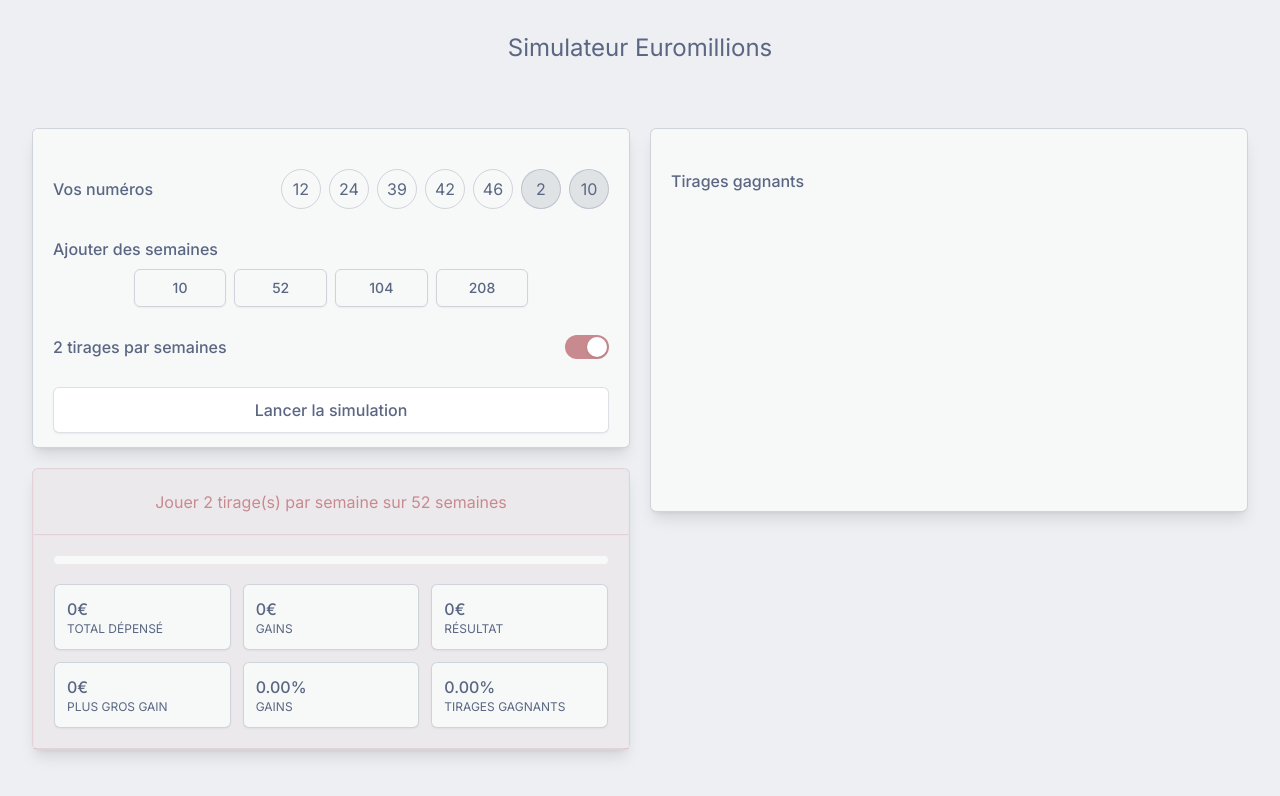
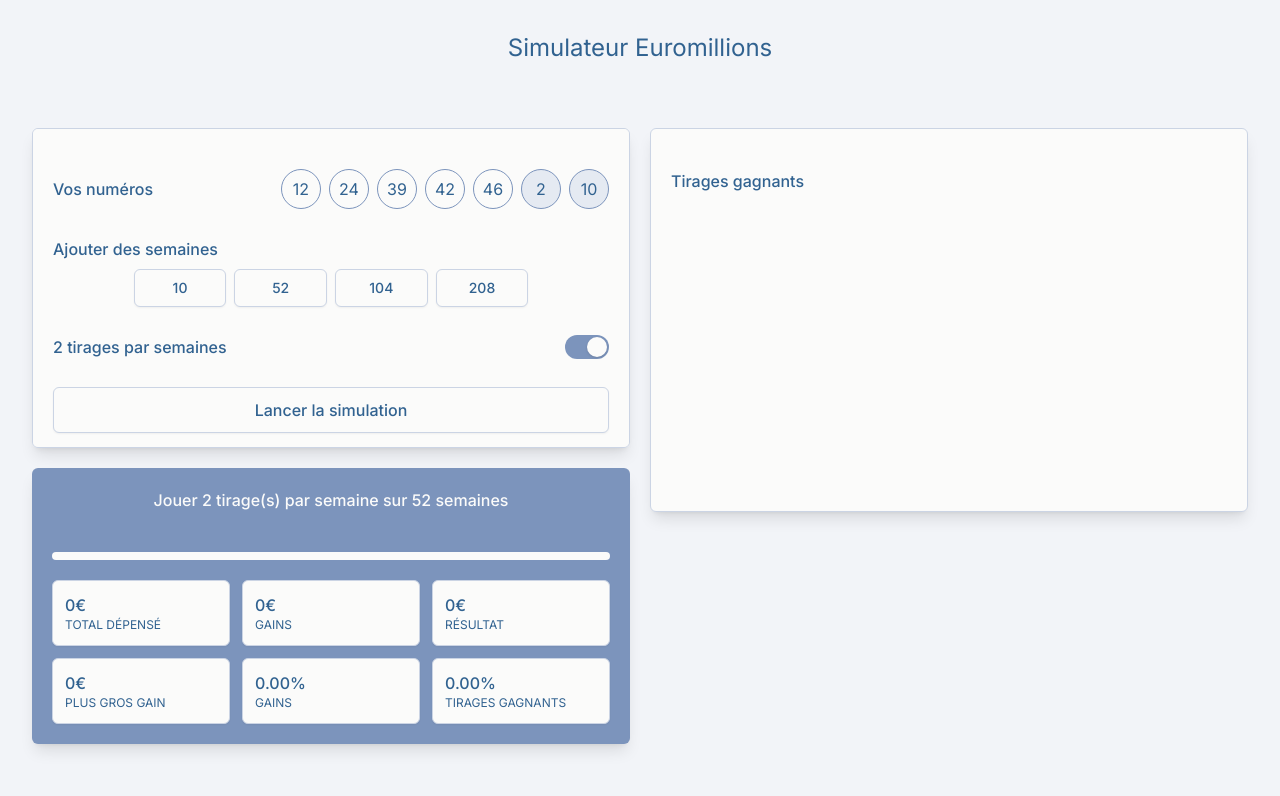
Before and after one commit to jean1591/euromillion-simulator, a Next.js app: page / in a window 1280 px wide. Shown: the top 796 px of the page. Built offline with nearby package versions, Linux system fonts and the light colour scheme.

Commit message:
new color palette

```diff
--- a/src/app/components/draw.tsx
+++ b/src/app/components/draw.tsx
@@ -17,7 +17,7 @@
           key={num}
           className={classNames(
             baseNumbers.includes(num) ? "bg-green-200" : "",
-            "w-7 h-7 md:w-10 md:h-10 rounded-full flex justify-center items-center border border-dark-shade/25"
+            "w-7 h-7 md:w-10 md:h-10 rounded-full flex justify-center items-center border border-ship-cove-500"
           )}
         >
           {num}
@@ -28,8 +28,8 @@
         <p
           key={num}
           className={classNames(
-            starNumbers.includes(num) ? "bg-green-200" : "bg-dark-shade/15 ",
-            "w-7 h-7 md:w-10 md:h-10 rounded-full flex justify-center items-center border border-dark-shade/25"
+            starNumbers.includes(num) ? "bg-green-200" : "bg-ship-cove-100",
+            "w-7 h-7 md:w-10 md:h-10 rounded-full flex justify-center items-center border border-ship-cove-500"
           )}
         >
           {num}
--- a/src/app/components/panel.tsx
+++ b/src/app/components/panel.tsx
@@ -11,7 +11,7 @@
     <div
       className={classNames(
         height,
-        "border border-dark-shade/25 bg-light-shade py-10 px-5 rounded-md overflow-y-scroll shadow-lg mb-5"
+        "border border-ship-cove-200 bg-light-shade py-10 px-5 rounded-md overflow-y-scroll shadow-lg mb-5"
       )}
     >
       {children}
--- a/src/app/components/results/resultsCard.tsx
+++ b/src/app/components/results/resultsCard.tsx
@@ -3,51 +3,52 @@
 import { useSelector } from "react-redux";
 
 export const ResultsCard = () => {
-  const { numberOfDrawsPerWeek, numberOfWeeksToPlay, numberOfDraws } =
-    useSelector((state: RootState) => state.simulationSettings);
+  const { numberOfDrawsPerWeek, numberOfWeeksToPlay } = useSelector(
+    (state: RootState) => state.simulationSettings
+  );
   const { drawsNumber, winnings, winningsArray } = useSelector(
     (state: RootState) => state.simulationResults
   );
 
   return (
-    <div className="border border-dark-accent/25 rounded-md bg-dark-accent/5 shadow-lg mb-10">
-      <div className="border border-b-dark-accent/25 text-dark-accent p-5 rounded-t-md text-center">
-        <p className="text-md font-normal text-center">
+    <div className="rounded-md bg-ship-cove-500 shadow-lg mb-10">
+      <div className="p-5 text-center">
+        <p className="text-light-shade font-medium text-md text-center">
           {`Jouer ${numberOfDrawsPerWeek} tirage(s) par semaine sur ${numberOfWeeksToPlay} semaines`}
         </p>
       </div>
 
-      <div className="border border-b-dark-accent/25 p-5">
+      <div className="p-5">
         <SimulationStatus />
 
         <div className="pt-5 grid grid-cols-3 gap-3">
-          <div className="bg-light-shade border border-dark-shade/25 rounded-md shadow-sm text-base p-3">
+          <div className="bg-light-shade border border-ship-cove-200 rounded-md shadow-sm text-base p-3">
             <p className="font-medium">{`${drawsNumber * 2.5}€`}</p>
             <p className="uppercase font-normal text-xs">Total dépensé</p>
           </div>
-          <div className="bg-light-shade border border-dark-shade/25 rounded-md shadow-sm text-base p-3">
+          <div className="bg-light-shade border border-ship-cove-200 rounded-md shadow-sm text-base p-3">
             <p className="font-medium">{`${winnings}€`}</p>
             <p className="uppercase font-normal text-xs">Gains</p>
           </div>
-          <div className="bg-light-shade border border-dark-shade/25 rounded-md shadow-sm text-base p-3">
+          <div className="bg-light-shade border border-ship-cove-200 rounded-md shadow-sm text-base p-3">
             <p className="font-medium">{`${-drawsNumber * 2.5 + winnings}€`}</p>
             <p className="uppercase font-normal text-xs">Résultat</p>
           </div>
 
-          <div className="bg-light-shade border border-dark-shade/25 rounded-md shadow-sm text-base p-3">
+          <div className="bg-light-shade border border-ship-cove-200 rounded-md shadow-sm text-base p-3">
             <p className="font-medium">{`${
               winningsArray.length ? Math.max(...winningsArray) : 0
             }€`}</p>
             <p className="uppercase font-normal text-xs">Plus gros gain</p>
           </div>
-          <div className="bg-light-shade border border-dark-shade/25 rounded-md shadow-sm text-base p-3">
+          <div className="bg-light-shade border border-ship-cove-200 rounded-md shadow-sm text-base p-3">
             <p className="font-medium">{`${(winningsArray.length
               ? (winnings / (drawsNumber * 2.5)) * 100
               : 0
             ).toFixed(2)}%`}</p>
             <p className="uppercase font-normal text-xs">Gains</p>
           </div>
-          <div className="bg-light-shade border border-dark-shade/25 rounded-md shadow-sm text-base p-3">
+          <div className="bg-light-shade border border-ship-cove-200 rounded-md shadow-sm text-base p-3">
             <p className="font-medium">{`${(
               (winningsArray.length / (drawsNumber ? drawsNumber : 1)) *
               100
--- a/src/app/components/settingsAndResultsPanel/drawsPerWeek.tsx
+++ b/src/app/components/settingsAndResultsPanel/drawsPerWeek.tsx
@@ -20,7 +20,7 @@
         checked={enabled}
         onChange={setEnabled}
         className={classNames(
-          enabled ? "bg-dark-accent" : "bg-gray-200",
+          enabled ? "bg-ship-cove-500" : "bg-gray-200",
           "relative inline-flex h-6 w-11 flex-shrink-0 cursor-pointer rounded-full border-2 border-transparent transition-colors duration-200 ease-in-out focus:outline-none"
         )}
       >
@@ -28,7 +28,7 @@
           aria-hidden="true"
           className={classNames(
             enabled ? "translate-x-5" : "translate-x-0",
-            "pointer-events-none inline-block h-5 w-5 transform rounded-full bg-dark-shade/10 shadow transition duration-200 ease-in-out bg-white"
+            "pointer-events-none inline-block h-5 w-5 transform rounded-full shadow transition duration-200 ease-in-out bg-light-shade"
           )}
         />
       </Switch>
--- a/src/app/components/settingsAndResultsPanel/numberOfWeeksToPlay.tsx
+++ /dev/null
@@ -1,17 +0,0 @@
-import { setNumberOfWeeksToPlay } from "@/lib/features/simulationSettings/slice";
-import { useDispatch } from "react-redux";
-
-export const NumberOfWeeksToPlay = () => {
-  const dispatch = useDispatch();
-
-  return (
-    <input
-      type="text"
-      className="block w-1/3 rounded-md py-1.5 px-2 text-dark-shade  placeholder:text-dark-shade/50 border border-dark-shade/20"
-      placeholder="52"
-      onChange={(e) => {
-        dispatch(setNumberOfWeeksToPlay(parseInt(e.target.value, 10)));
-      }}
-    />
-  );
-};
--- a/src/app/components/settingsAndResultsPanel/simulationStatus.tsx
+++ b/src/app/components/settingsAndResultsPanel/simulationStatus.tsx
@@ -19,7 +19,7 @@
   return (
     <div className="overflow-hidden rounded-full bg-light-shade">
       <div
-        className="h-2 rounded-full bg-dark-accent/70"
+        className="h-2 rounded-full bg-ship-cove-300"
         style={{ width: `${simulationPercentage}%` }}
       />
     </div>
--- a/src/app/components/settingsAndResultsPanel/startAndPauseButton.tsx
+++ b/src/app/components/settingsAndResultsPanel/startAndPauseButton.tsx
@@ -35,7 +35,7 @@
   return (
     <button
       type="button"
-      className="rounded-md bg-white px-3.5 py-2.5 text-base font-medium text-dark-shade shadow-sm hover:bg-dark-shade/10 w-full border border-dark-shade/20"
+      className="rounded-md px-3.5 py-2.5 text-base font-medium shadow-sm bg-light-shade hover:bg-ship-cove-100/50 w-full border border-ship-cove-200"
       onClick={handleOnClick}
     >
       {message}
--- a/src/app/components/settingsAndResultsPanel/weeksSelector.tsx
+++ b/src/app/components/settingsAndResultsPanel/weeksSelector.tsx
@@ -18,7 +18,7 @@
   return (
     <button
       type="button"
-      className="w-1/6 text-sm font-medium rounded-md p-2 text-dark-shade shadow-sm hover:bg-dark-shade/10 border border-dark-shade/25"
+      className="w-1/6 text-sm font-medium rounded-md p-2 shadow-sm bg-light-shade hover:bg-ship-cove-100/50 border border-ship-cove-200"
       onClick={() => dispatch(addToNumberOfWeeksToPlay(value))}
     >
       {value}
--- a/src/app/layout.tsx
+++ b/src/app/layout.tsx
@@ -20,7 +20,7 @@
     <StoreProvider>
       <html lang="fr">
         <body className={inter.className}>
-          <div className="bg-dark-shade/10 text-dark-shade min-h-screen">
+          <div className="bg-ship-cove-100/50 text-calypso-500 min-h-screen">
             <div className="pt-8 mx-auto max-w-7xl px-4 sm:px-6 lg:px-8 mb-16">
               {children}
             </div>
--- a/tailwind.config.js
+++ b/tailwind.config.js
@@ -3,11 +3,29 @@
   theme: {
     extend: {
       colors: {
-        "dark-accent": "#c88a8f",
-        "dark-shade": "#5A6682",
-        "light-accent": "#C58C73",
-        "light-shade": "#F7F9F8",
-        main: "#9D9482",
+        "light-shade": "#FBFBFA",
+        "ship-cove": {
+          100: "#e5eaf2",
+          200: "#cbd4e4",
+          300: "#b0bfd7",
+          400: "#96a9c9",
+          500: "#7c94bc",
+          600: "#637696",
+          700: "#4a5971",
+          800: "#323b4b",
+          900: "#191e26",
+        },
+        calypso: {
+          100: "#d6e0e9",
+          200: "#adc0d3",
+          300: "#83a1bc",
+          400: "#5a81a6",
+          500: "#316290",
+          600: "#274e73",
+          700: "#1d3b56",
+          800: "#14273a",
+          900: "#0a141d",
+        },
       },
     },
   },
```
